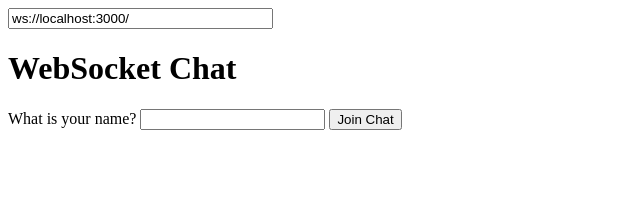
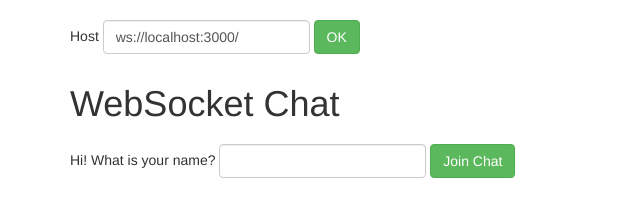
Before and after one commit to mikarinneoracle/chat-server, a website: page index.html in a window 1280 px wide. Shown: the whole page, without its empty margins (0-640 px from the left). Drawn offline with nearby package versions, Linux system fonts and the light colour scheme.

Commit message:
added latest files

```diff
--- a/index.html
+++ b/index.html
@@ -2,20 +2,31 @@
 <html>
   <head>
     <title>Chat Client</title>
-    <meta charset="UTF-8">
-    <meta name="viewport" content="width=device-width, initial-scale=1.0">
-    <style>
-      #chatBox{width: 100%;height: 80%; position: absolute; top: 0; overflow: scroll;}
-      #messageForm{width: 100%; height: 20%; position: absolute; bottom: 0;}
-      html body{width: 100%; height: 100%}
-    </style>
+    <meta charset="utf-8">
+    <meta http-equiv="X-UA-Compatible" content="IE=edge">
+    <meta name="viewport" content="width=device-width, initial-scale=1">
+    <script src="https://code.jquery.com/jquery-2.1.3.js"></script>
+    <link rel="stylesheet" href="https://maxcdn.bootstrapcdn.com/bootstrap/3.3.1/css/bootstrap.css">
+    <script src="https://maxcdn.bootstrapcdn.com/bootstrap/3.3.1/js/bootstrap.js"></script>
     <script>
       var user;
       var socket;
       function connectToChat() {
+        user = document.getElementById("name").value;
+        $( "#username" ).html('Welcome ' + user + '!');
+        $( "#hostForm" ).fadeOut( "fast", function() {
+          $( "#welcomeForm" ).fadeOut( "slow", function() {
+            $( "#sayHiForm" ).fadeIn( "slow", function() {
+              $( "#messageForm" ).fadeIn( "slow", function() {
+                $( "#chatForm" ).slideDown( "slow", function() {
+                  // Animation complete.
+                });
+              });
+            });
+          });
+        });
         var url = document.getElementById("server").value;
         socket = new WebSocket(url, 'socket');
-        user = document.getElementById("name").value;
         socket.onmessage = function (msg) {
           var chatBox = document.getElementById("chatBox");
           var message = JSON.parse(msg.data);
@@ -27,8 +38,6 @@
           message.text = "<b>Joined the chat</b>";
           socket.send(JSON.stringify(message));
         };
-        document.getElementById("chat").setAttribute("style", "");
-        document.getElementById("welcome").setAttribute("style", "display:none");
       }
       function sendMessage() {
         var message = {};
@@ -37,27 +46,62 @@
         socket.send(JSON.stringify(message));
         document.getElementById("message").value = "";
       }
+      function hostOK() {
+        $( "#hostForm" ).fadeOut( "slow", function() {
+          // Animation complete.
+        });
+      }
       window.onload = function () {
-        document.getElementById("chat").setAttribute("style", "display:none");
+        $( "#titleForm" ).fadeIn( "slow", function() {
+          $( "#hostForm" ).fadeIn( "slow", function() {
+            $( "#welcomeForm" ).fadeIn( "slow", function() {
+              // Animation complete.
+              $("#server").val('ws://localhost:3000/');
+            });
+          });
+        });
       }
     </script>
   </head>
   <body>
-    <input type='text' id='server' value='ws://localhost:3000/' size='30'>
+    <div class="container" id="hostForm" style="display: none;">
+      <br>
+      <form class="form-inline">
+        <div class="form-group">
+          Host <input class="form-control" type="text" id="server" value="">
+          <input class="btn btn-success" type="button" value=" OK " onclick="hostOK();">
+        </div>
+      </form>
+    </div>
     <p>
-    <div id="welcome">
+    <div class="container" id="titleForm" style="display: none;">
       <h1>WebSocket Chat</h1>
-      What is your name?
-      <input type="text" id="name">
-      <input type="button" value="Join Chat" onclick="connectToChat();">
     </div>
-    <div id="chat">
-      <div id="chatBox">
-
-      </div>
-      <div id="messageForm">
-        <input type="text" id="message">
-        <input type="button" value="send" onclick="sendMessage();">
+    <p>
+    <div class="container" id="welcomeForm" style="display: none;">
+      <form class="form-inline">
+        <div class="form-group">
+          Hi! What is your name?
+          <input class="form-control" type="text" id="name">
+          <input class="btn btn-success" type="button" value="Join Chat" onclick="connectToChat();">
+        </div>
+      </form>
+    </div>
+    <div class="container" id="sayHiForm" style="display: none;">
+      <span id="username"></h4>
+    </div>
+    <div class="container" id="messageForm" style="display: none;">
+      <form class="form-inline">
+        <div class="form-group">
+          Your message
+          <input class="form-control" type="text" id="message">
+          <input class="btn btn-success" type="button" value="send" onclick="sendMessage();">
+        </div>
+      </form>
+      <br>
+    </div>
+    <div class="container" id="chatForm" style="display: none;">
+      <div id="chatBox" class="well">
       </div>
     </div>
   </body>
--- a/server.js
+++ b/server.js
@@ -1,6 +1,6 @@
 var WebSocketServer = require('ws').Server;
 
-var port = process.env.PORT || 3000;
+var port = process.env.PORT || 3332;
 
 var wss = new WebSocketServer({ port: port});
 
```
Also changed, not shown: 1 other file.
